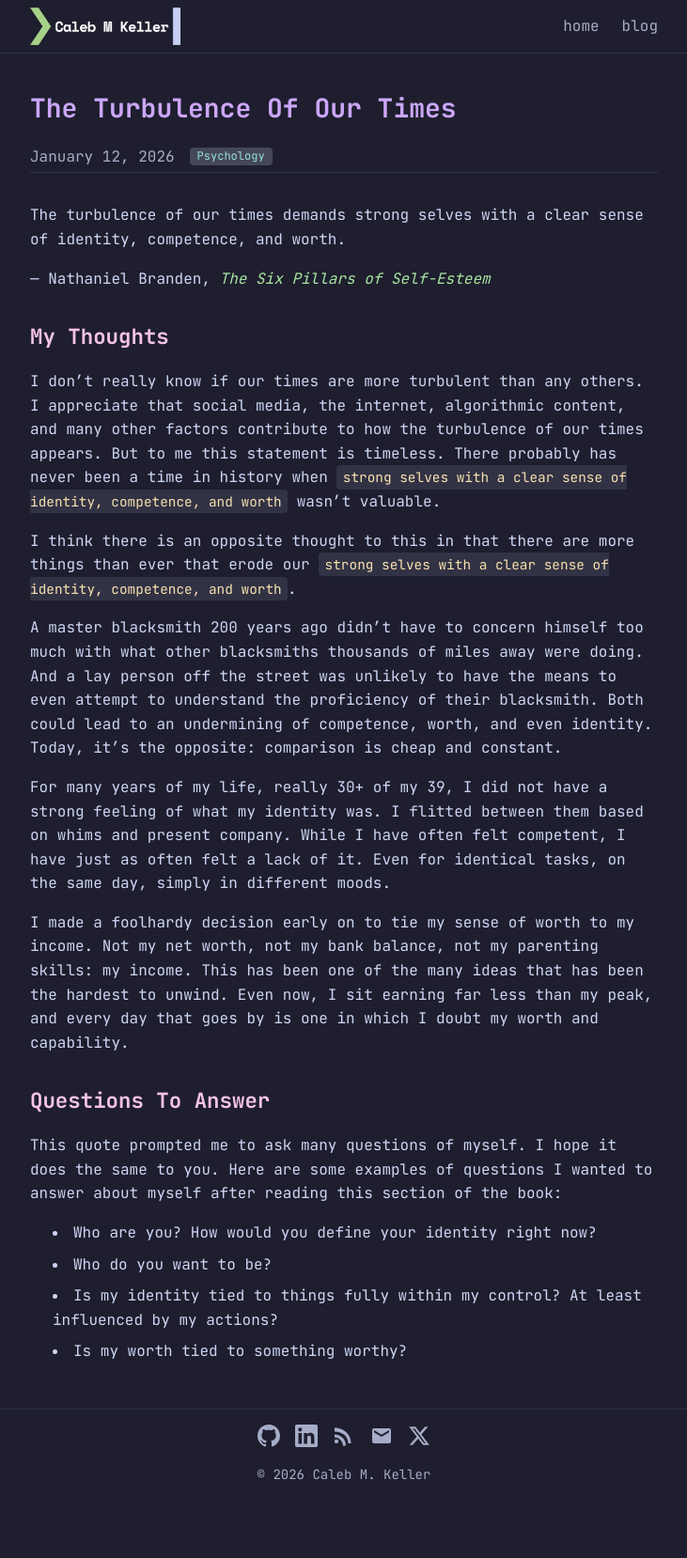
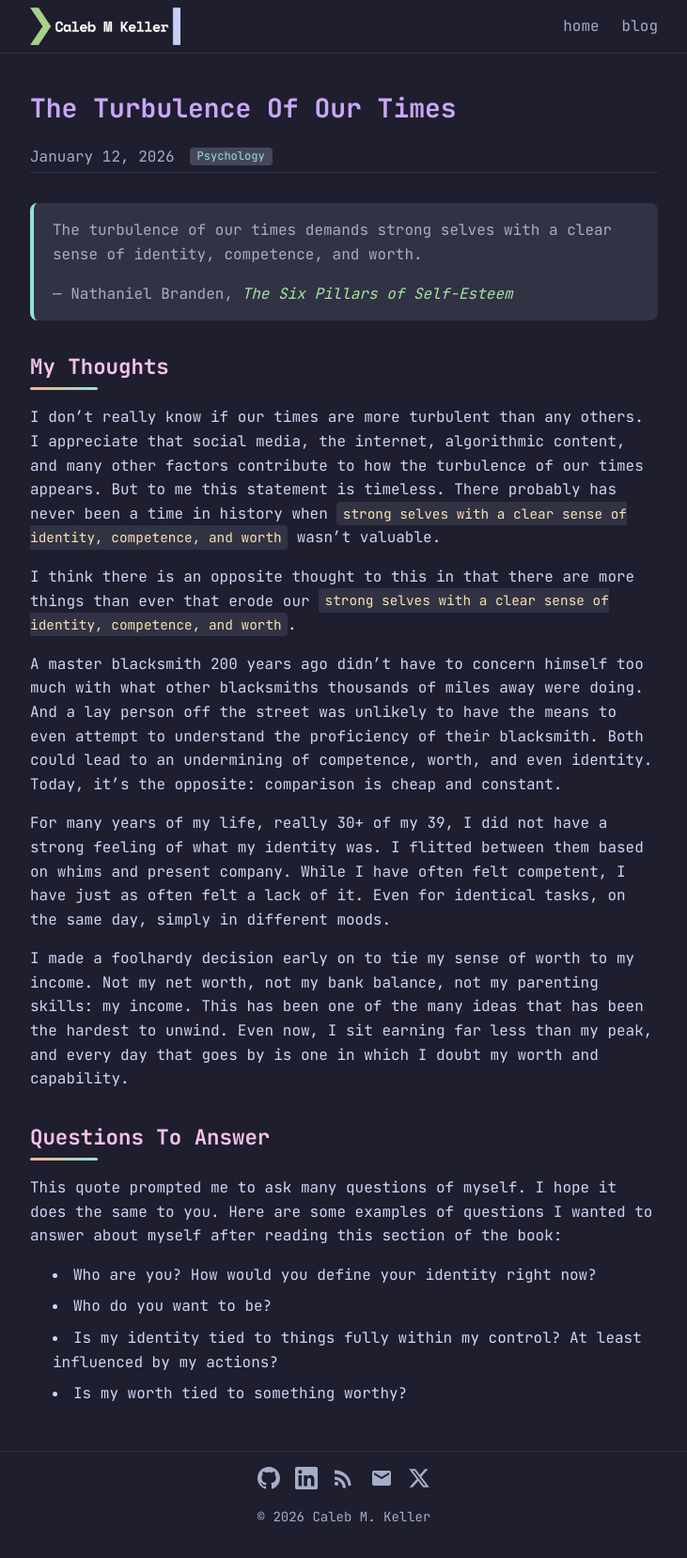
Before and after one commit to wrathagom/wrathagom.github.io, a Jekyll site: the page built from _posts/2026-01-12-turbulence-of-our-times.md, in a window 1280 px wide. Shown: the whole page at 94% size, without its empty margins (274-1005 px from the left). Built offline with Jekyll 4.4.1, drawn with Linux system fonts in a browser that asks for light colours; our own code applies the rules of GitHub Pages for plain Markdown files; before the commit the page ends 1613 px from its top, so only the background shows below that.

Commit message:
improve some formatting

```diff
--- a/assets/css/style.css
+++ b/assets/css/style.css
@@ -122,6 +122,8 @@ h1 {
 h2 {
   font-size: 1.4rem;
   color: var(--pink);
+  position: relative;
+  padding-bottom: 0.4rem;
 }
 
 h3 {
@@ -303,6 +305,17 @@ ul, ol {
   margin-top: 2rem;
 }
 
+h2::after {
+  content: "";
+  position: absolute;
+  left: 0;
+  bottom: 0;
+  width: 72px;
+  height: 3px;
+  background: linear-gradient(90deg, var(--peach), var(--teal));
+  border-radius: 999px;
+}
+
 .post-content ul,
 .post-content ol {
   margin-bottom: 1rem;
@@ -321,6 +334,20 @@ code {
   padding: 0.2rem 0.4rem;
   border-radius: 4px;
   font-size: 0.9rem;
+}
+
+/* Quotes */
+blockquote {
+  background-color: var(--surface0);
+  border-left: 4px solid var(--teal);
+  padding: 1rem 1.25rem;
+  border-radius: 8px;
+  margin: 1.5rem 0;
+  color: var(--subtext);
+}
+
+blockquote p:last-child {
+  margin-bottom: 0;
 }
 
 pre {
```
